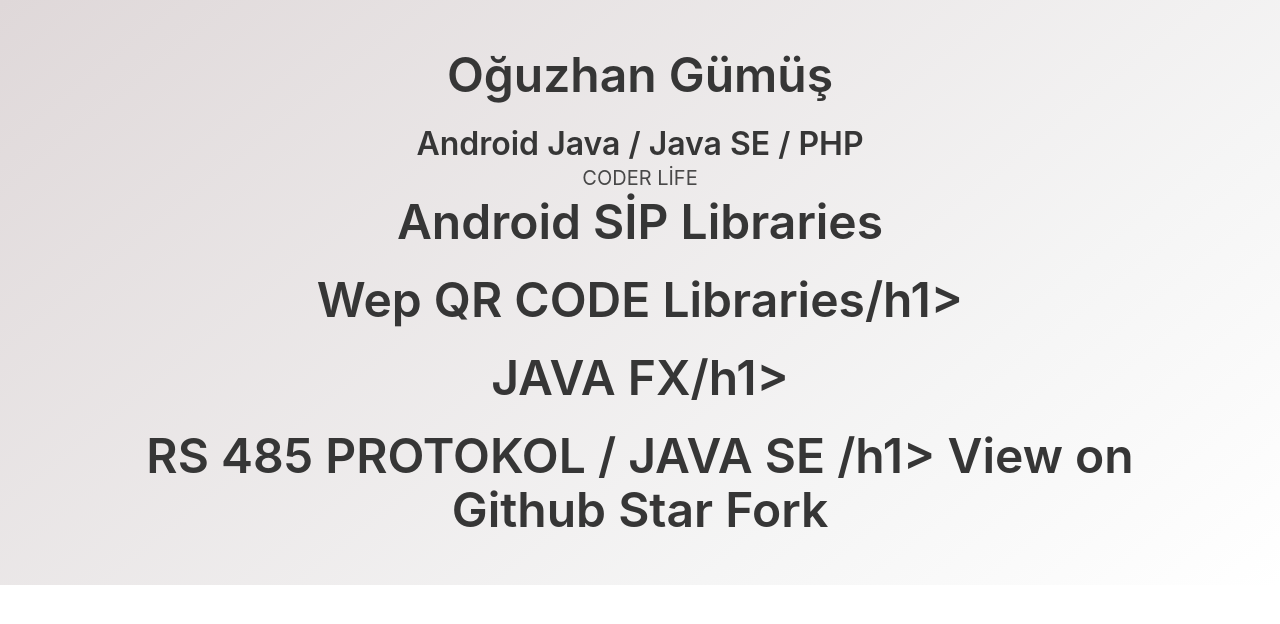
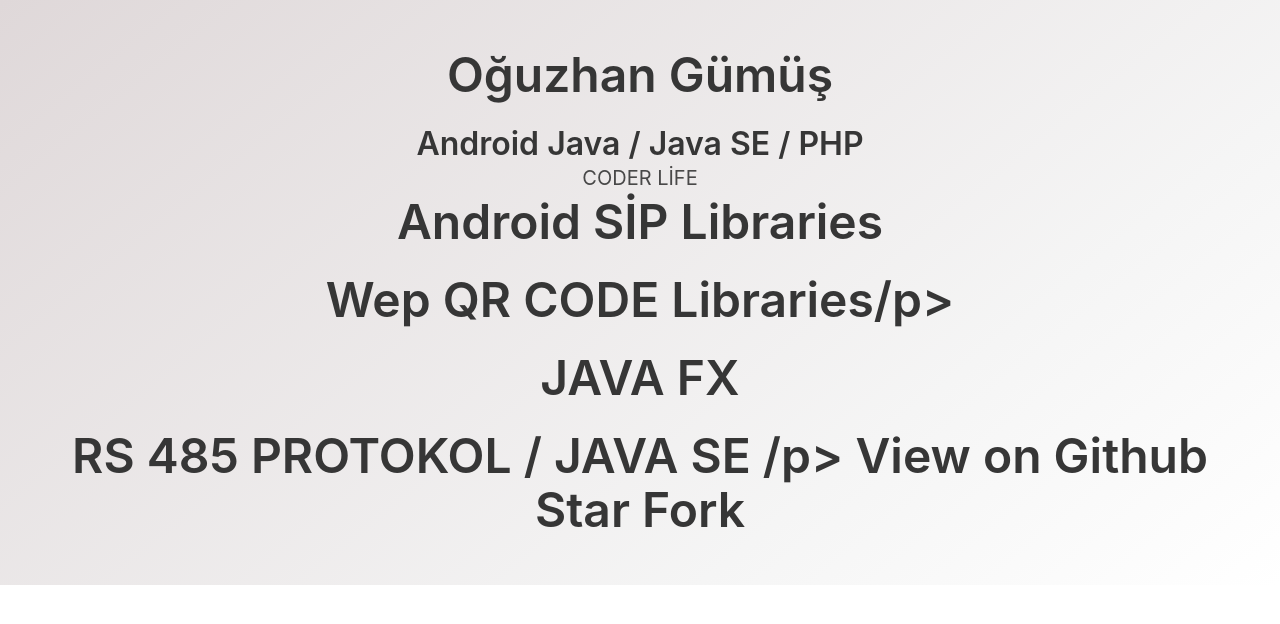
Before and after one commit to prensmiskin/oguzhangumus.com, a website: page index.html in a window 1280 px wide. Drawn offline with Linux system fonts and the light colour scheme.

Commit message:
Update index.html

```diff
--- a/index.html
+++ b/index.html
@@ -19,10 +19,10 @@
           <h2 class="subtitle">
             CODER <a href="http://bulma.io"></a> LİFE
           </h2>
-                       <h1 class="title is-1">Android SİP Libraries</h1>
-                       <h1 class="title is-1">Wep QR CODE Libraries/h1>
-                       <h1 class="title is-1">JAVA FX/h1>
-                       <h1 class="title is-1">RS 485  PROTOKOL / JAVA SE /h1>
+                       <p class="title is-1">Android SİP Libraries</p>
+                       <p class="title is-1">Wep QR CODE Libraries/p>
+                       <p class="title is-1">JAVA FX</p>
+                       <p class="title is-1">RS 485  PROTOKOL / JAVA SE /p>
 
 
           <a class="github-button" href="https://github.com/prensmiskin" aria-label="View BulmaTemplates/bulma-templates on GitHub">View on Github</a>
```
